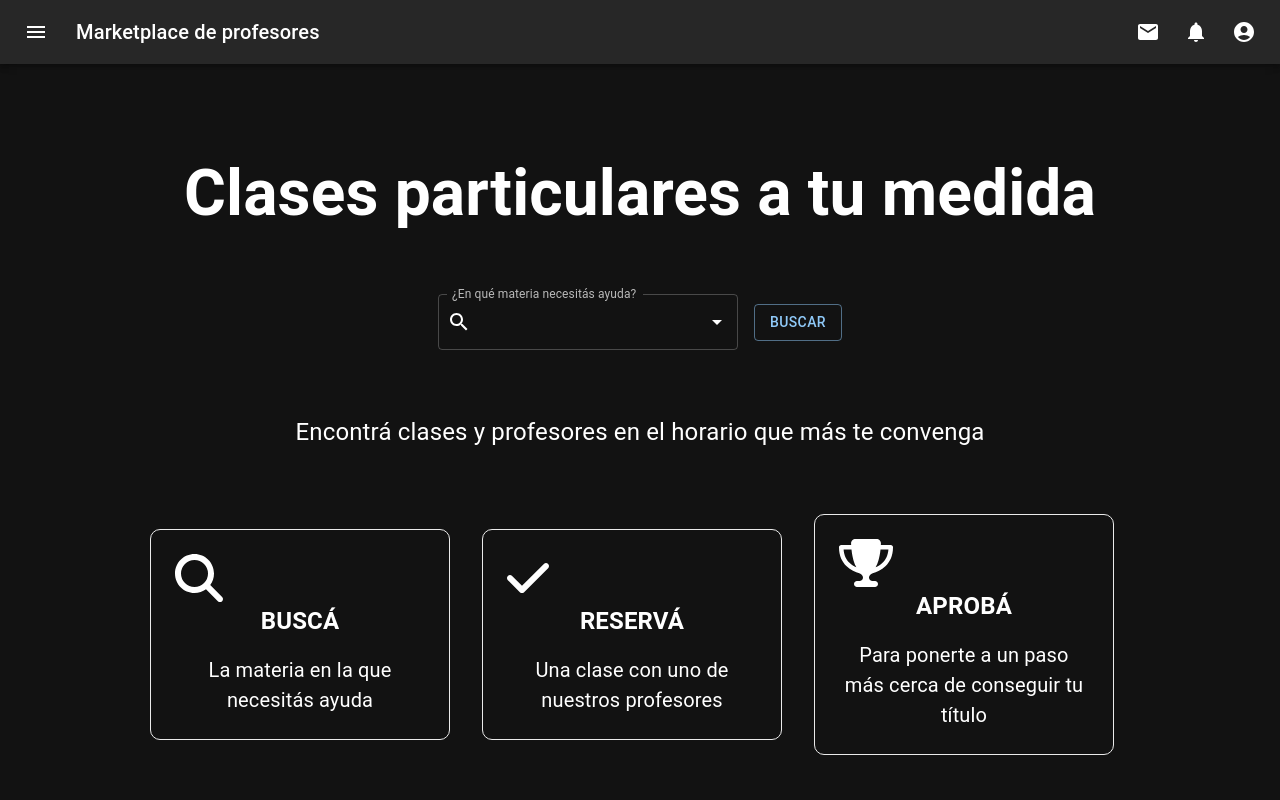
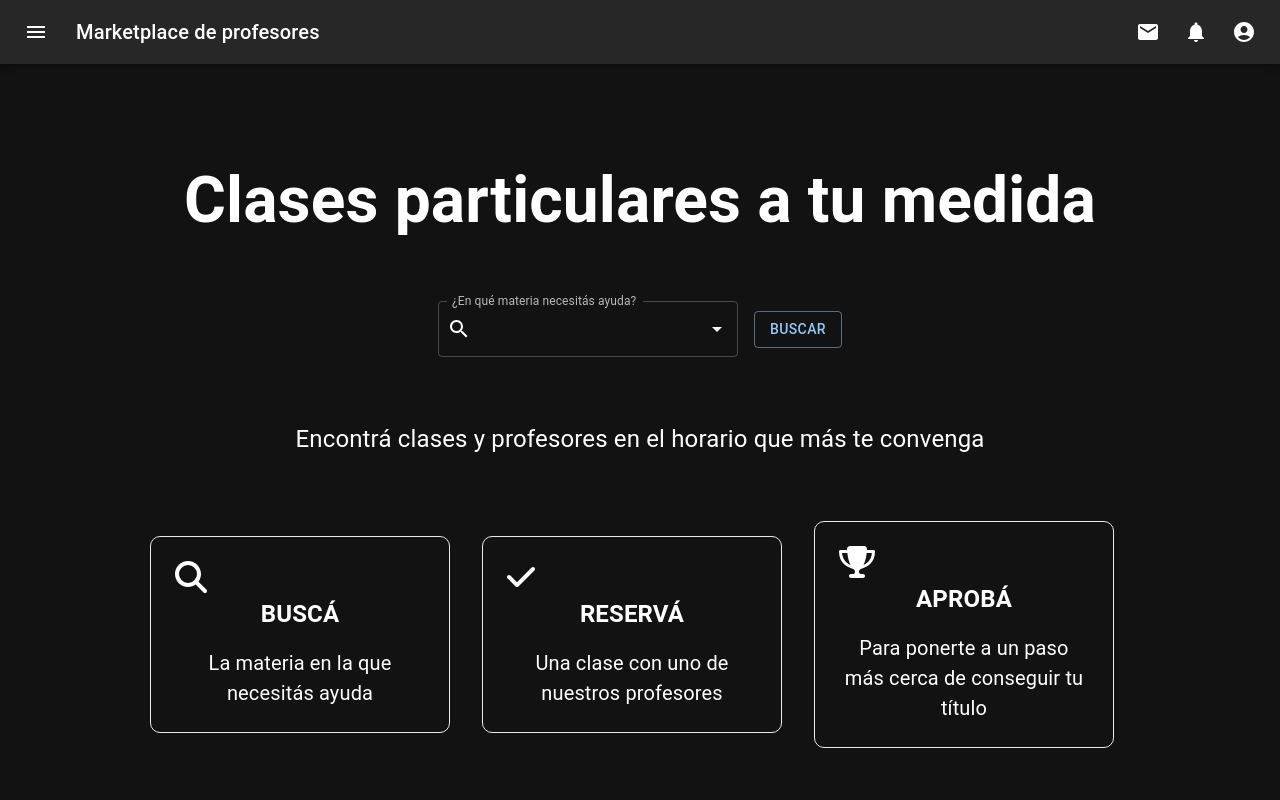
Before and after one commit to 3nu3l/marketplace-profesores-particulares, a Next.js app in the folder frontend/: page / in a window 1280 px wide. Shown: the top 800 px of the page. Built offline with nearby package versions, Linux system fonts and the light colour scheme.

Commit message:
fix: size font awesome

```diff
--- a/frontend/src/components/featureBox.tsx
+++ b/frontend/src/components/featureBox.tsx
@@ -14,7 +14,7 @@ export default function FeatureBox({ icon, title, description }) {
         <div className={styles.grid}>
             <Link href="/">
                 <a className={styles.card}>
-                    <FontAwesomeIcon icon={icon} size="3x" className={styles.icon} />
+                    <FontAwesomeIcon icon={icon} size="2x" className={styles.icon} />
 
                     <h2 style={centered}>{title}</h2>
 
--- a/frontend/styles/Home.module.css
+++ b/frontend/styles/Home.module.css
@@ -95,7 +95,7 @@
 
 .icon {
   justify-content: 'center' !important;
-  display: 'flex';
+  display: 'flex' !important;
   align-items: 'center' !important;
 }
 
```
